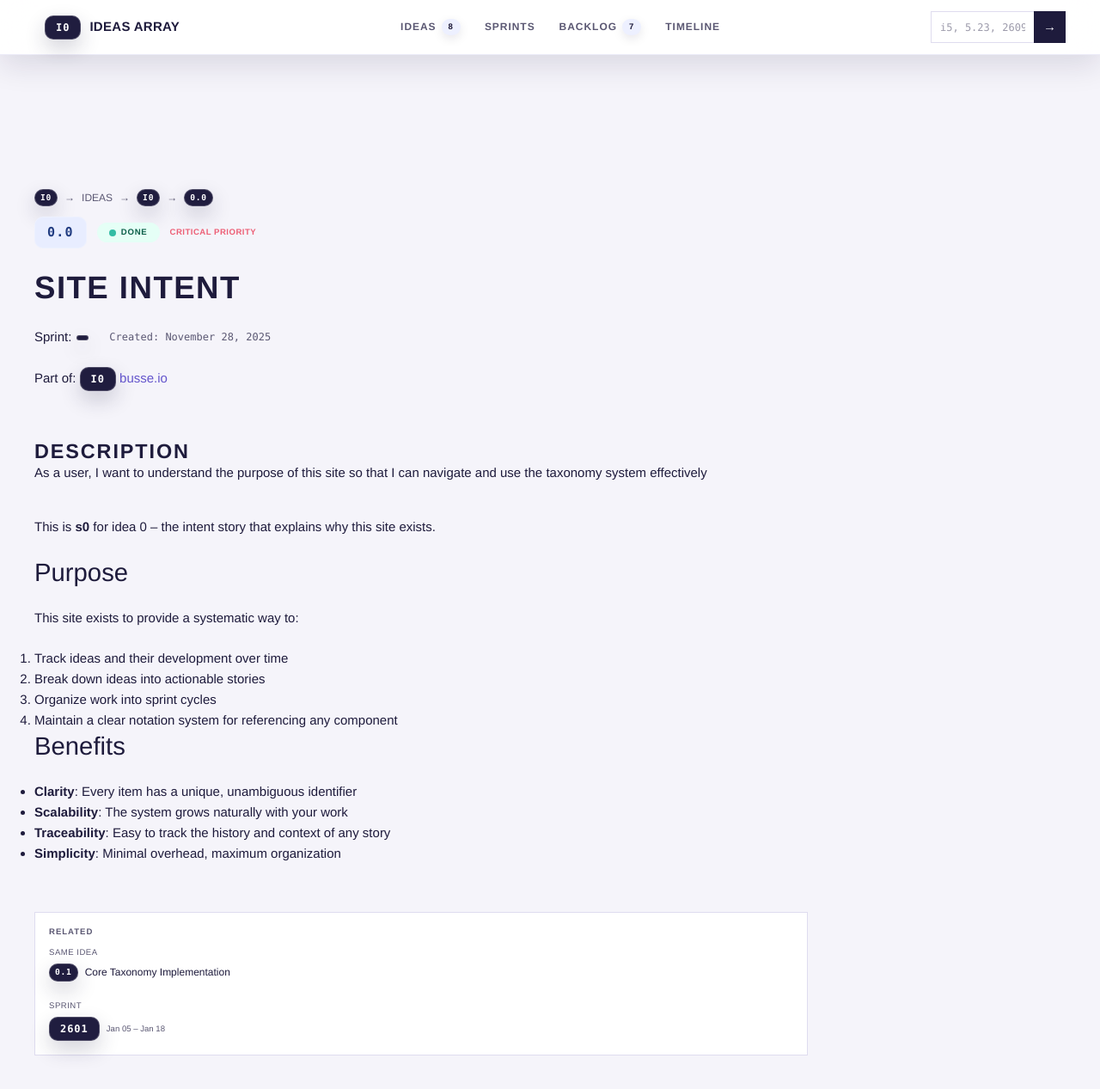
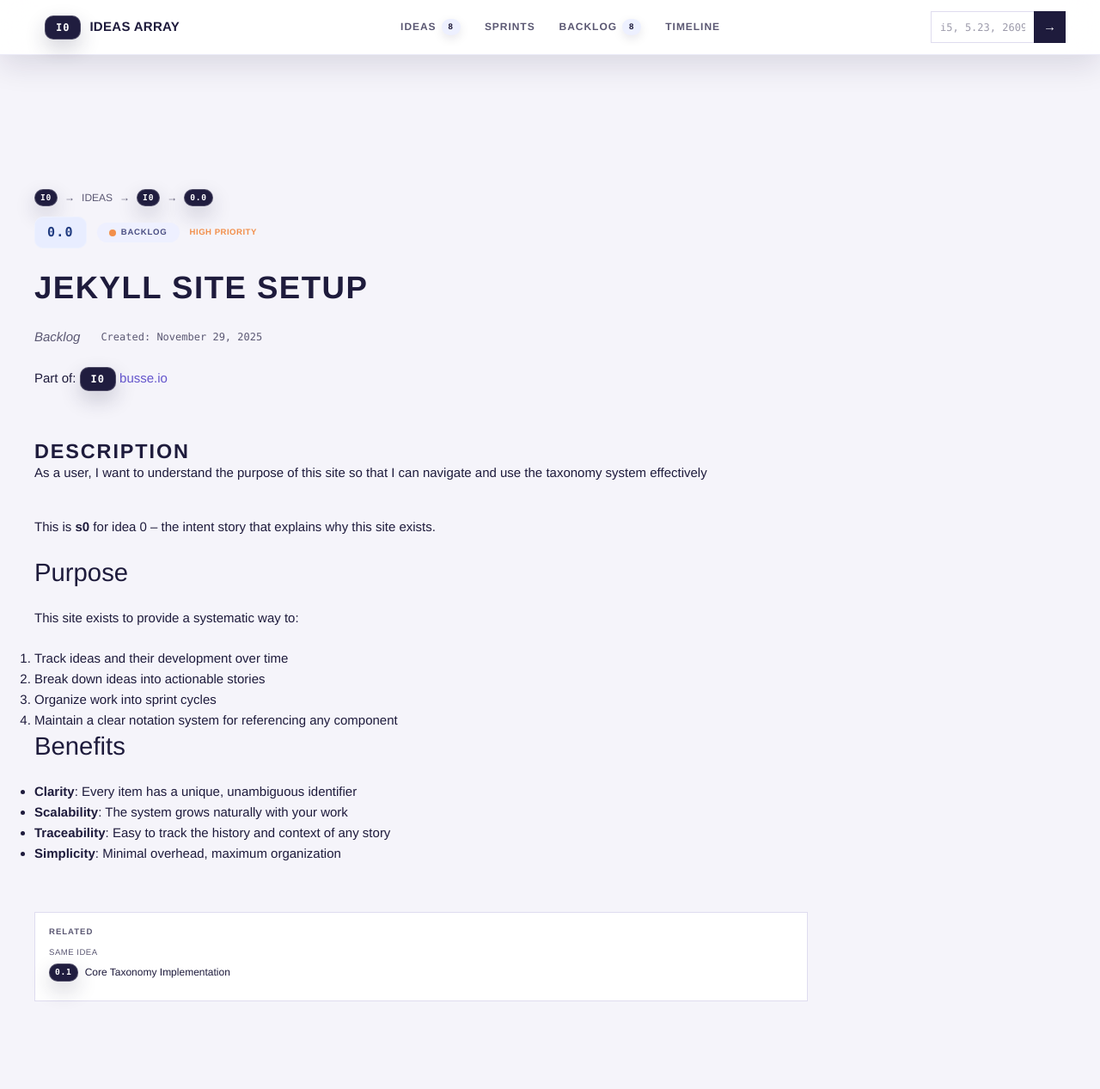
Before and after one commit to busse/cb0, a Jekyll site: the page built from _stories/0/0.md, in a window 1280 px wide and 1400 px high. Shown: the top 1267 px of the window at 86% size. Built offline with Jekyll 4.4.1, drawn with Linux system fonts in a browser that asks for light colours.

```diff
--- a/_stories/0/0.md
+++ b/_stories/0/0.md
@@ -2,14 +2,14 @@
 layout: story
 idea_number: 0
 story_number: 0
-title: "Site Intent"
-description: "As a user, I want to understand the purpose of this site so that I can navigate and use the taxonomy system effectively"
-status: done
-priority: critical
-created: 2025-11-28
-assigned_sprint: 2601
+title: Jekyll site setup
+description: >-
+  As a user, I want to understand the purpose of this site so that I can
+  navigate and use the taxonomy system effectively
+status: backlog
+priority: high
+created: '2025-11-29'
 ---
-
 This is **s0** for idea 0 – the intent story that explains why this site exists.
 
 ## Purpose
```
Also changed, not shown: electron/src/shared/file-utils.ts (+21 -4 lines).
